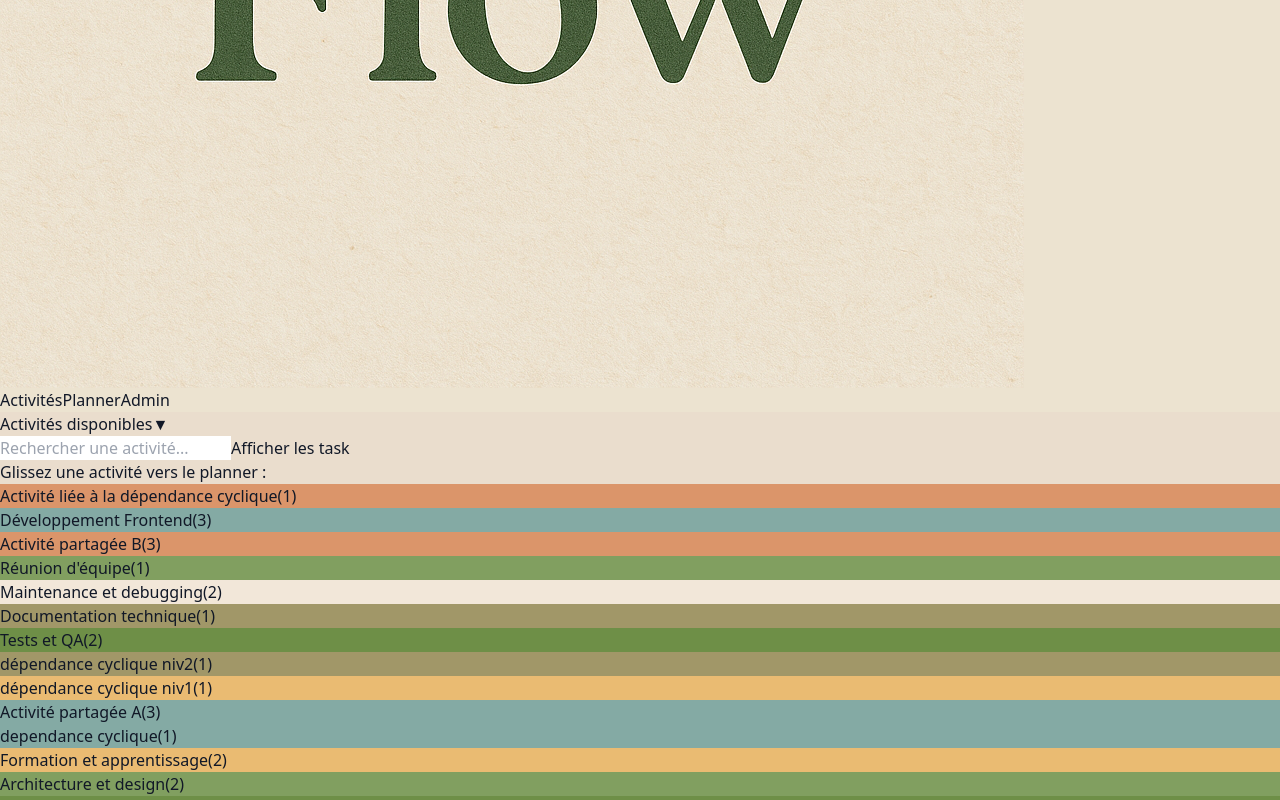
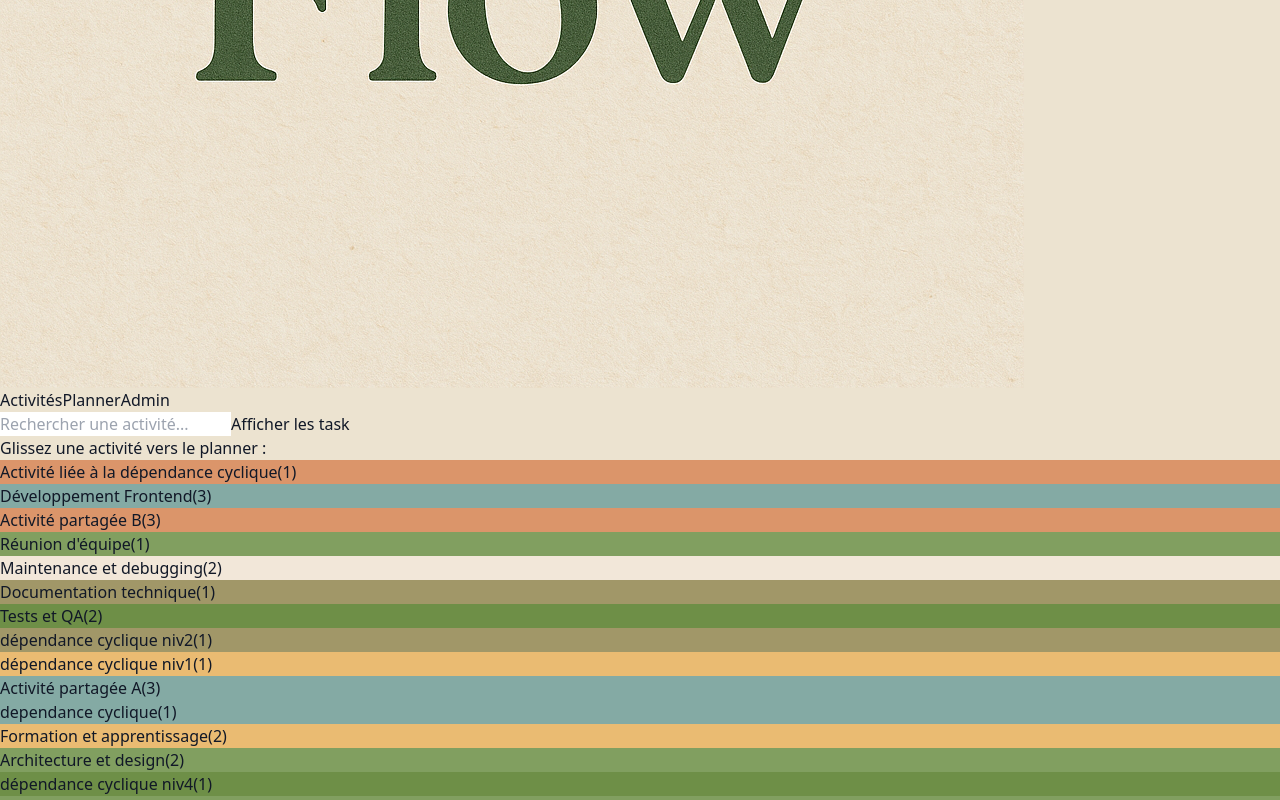
Before and after one commit to florianInfo/Flow, a React (Vite) app: page / in a window 1280 px wide. Both pictures are taken after a click on the button "Planner". Shown: the part 636-1436 px from the top of the page. Built offline with nearby package versions, Linux system fonts and the light colour scheme.

Commit message:
page full beige immersive

```diff
--- a/src/App.tsx
+++ b/src/App.tsx
@@ -38,7 +38,6 @@ function App() {
   const [currentWeek, setCurrentWeek] = useState<Date>(new Date())
   const [currentCalendarId] = useState<number>(1)
   const [plannerMode, setPlannerMode] = useState<'routine' | 'calendrier'>('routine')
-  const [isActivitiesPanelOpen, setIsActivitiesPanelOpen] = useState(true)
   const [draggedActivity, setDraggedActivity] = useState<Activity | null>(null)
 
 
@@ -666,14 +665,14 @@ function App() {
 
   if (loading) {
     return (
-      <div className="min-h-screen bg-gray-50 flex items-center justify-center">
+      <div className="min-h-screen flex items-center justify-center" style={{ backgroundColor: '#ece3d0' }}>
         <p className="text-gray-600">Chargement des activités...</p>
       </div>
     )
   }
 
   return (
-    <div className="h-screen bg-gray-50 select-none flex flex-col overflow-hidden">
+    <div className="h-screen select-none flex flex-col overflow-hidden" style={{ backgroundColor: '#ece3d0' }}>
       <header className="w-full px-4 py-1 flex-shrink-0" style={{ backgroundColor: '#ece3d0' }}>
         <div className="flex items-center justify-between">
           <img
@@ -742,7 +741,7 @@ function App() {
 
           <button
             onClick={handleCreateActivity}
-            className="fixed top-[75%] left-1/2 transform -translate-x-1/2 bg-black text-white px-6 py-3 rounded-xl shadow-lg hover:bg-gray-800 transition-colors cursor-pointer"
+            className="fixed top-[75%] left-1/2 transform -translate-x-1/2 bg-white text-black border-2 border-black px-6 py-3 rounded-xl shadow-lg hover:bg-black hover:text-white transition-colors cursor-pointer"
           >
             + Créer une activité
           </button>
@@ -758,19 +757,8 @@ function App() {
         />
       ) : (
         <div className="flex-1 min-h-0 overflow-hidden flex flex-col">
-          {/* Panneau collapsable pour les activités */}
-          <div className="border-b bg-gray-50">
-            <button
-              onClick={() => setIsActivitiesPanelOpen(!isActivitiesPanelOpen)}
-              className="w-full px-4 py-2 flex items-center justify-between hover:bg-gray-100 transition-colors rounded-xl"
-            >
-              <span className="font-medium">Activités disponibles</span>
-              <span className="text-gray-500">
-                {isActivitiesPanelOpen ? '▼' : '▶'}
-              </span>
-            </button>
-            {isActivitiesPanelOpen && (
-              <div className="border-t">
+          {/* SearchActivitiesPanel - 30% de l'espace */}
+          <div className="flex-shrink-0 overflow-y-auto" style={{ flex: '0 0 30%' }}>
             <SearchActivitiesPanel
               activities={user.activities.filter(activity =>
                 activity.recurringActivities && activity.recurringActivities.length > 0
@@ -787,10 +775,12 @@ function App() {
               disabled={plannerMode === 'calendrier'}
             />
           </div>
-            )}
-          </div>
 
-          <div className="flex-1 min-h-0 overflow-hidden">
+          {/* Espace entre les deux - 10% */}
+          <div className="flex-shrink-0" style={{ flex: '0 0 10%' }}></div>
+
+          {/* Planner - 60% de l'espace */}
+          <div className="flex-1 min-h-0 overflow-hidden" style={{ flex: '0 0 60%' }}>
             <Planner
               activities={user.activities}
               scheduledActivities={user.templates.flatMap(t => t.scheduledActivities)}
--- a/src/components/ActivityBadge.tsx
+++ b/src/components/ActivityBadge.tsx
@@ -28,7 +28,7 @@ export default function ActivityBadge({
       onDragStart={onDragStart}
       onDragEnd={onDragEnd}
       onClick={onClick}
-      className={`inline-flex items-center gap-2 px-3 py-1.5 rounded-xl shadow-sm transition-all duration-300 ease-in-out ${
+      className={`inline-flex items-center gap-2 px-3 py-1.5 rounded-xl shadow-sm transition-all duration-300 ease-in-out border-2 border-black ${
         draggable || onClick ? 'cursor-pointer hover:scale-110 hover:rotate-2' : 'cursor-default'
       }`}
       style={{
--- a/src/components/SearchActivitiesPanel.tsx
+++ b/src/components/SearchActivitiesPanel.tsx
@@ -39,7 +39,7 @@ export default function SearchActivitiesPanel({
     : taskFilteredActivities
 
   return (
-    <div className="p-4 border-b bg-gray-50 flex-shrink-0">
+    <div className="p-4 border-b flex-shrink-0" style={{ backgroundColor: '#ece3d0' }}>
       {/* Barre de recherche et switch */}
       <div className="flex items-center gap-4 mb-3">
         <input
```
Lines whose indentation alone changed are shown as unchanged.
